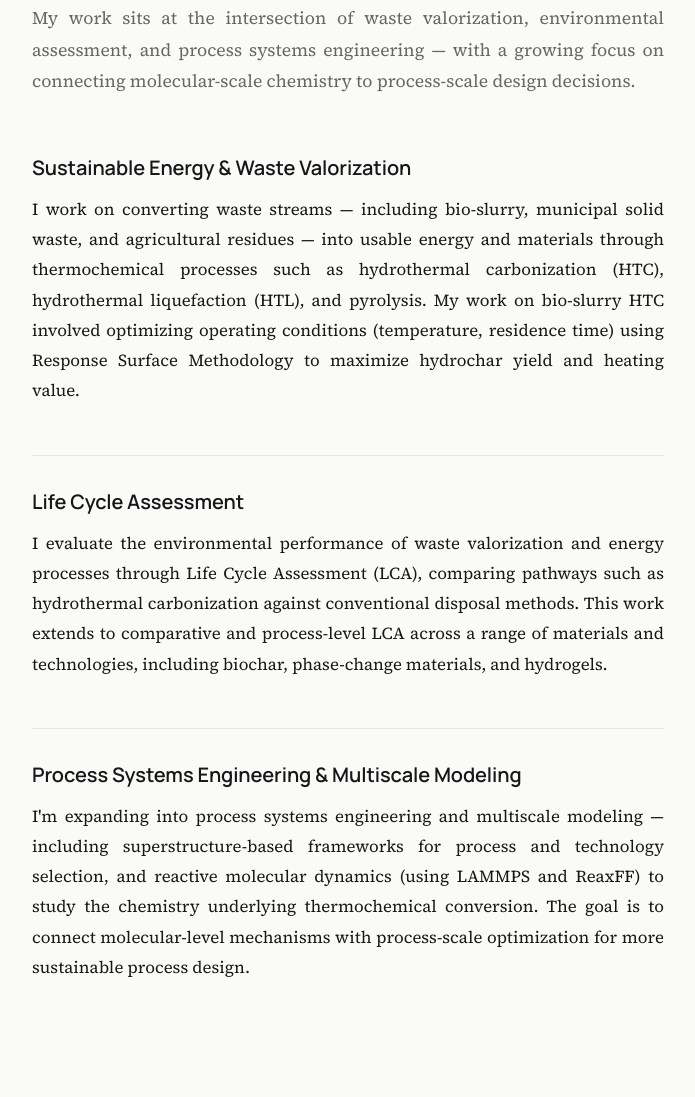
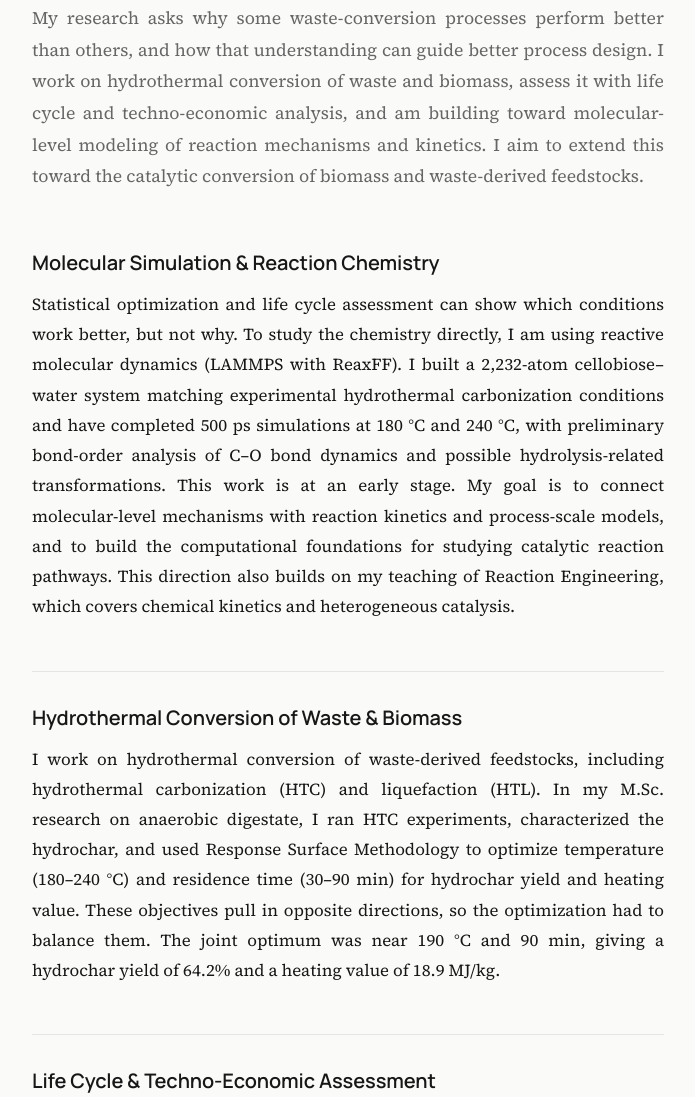
Before and after one commit to farhatul-abrar/farhatul.com, an Astro site: page /research in a window 1280 px wide. Shown: the part 183-1280 px from the top of the page, without its empty margins (292-987 px from the left). Built offline with nearby package versions, Linux system fonts and the light colour scheme; Astro itself is replaced by a stand-in of ours.

Commit message:
Reorder research page around molecular simulation direction

```diff
--- a/src/pages/research.astro
+++ b/src/pages/research.astro
@@ -4,52 +4,85 @@ import Layout from "../layouts/Layout.astro";
 
 <Layout
   title="Research | Md. Farhatul Abrar"
-  description="Research by Md. Farhatul Abrar on sustainable energy, waste valorization, life-cycle assessment, and process systems engineering."
+  description="Research by Md. Farhatul Abrar on reactive molecular simulation, hydrothermal conversion of waste and biomass, life-cycle assessment, and process systems engineering."
 >
   <main class="page">
     <h1>Research</h1>
 
     <p class="intro">
-      My work sits at the intersection of waste valorization, environmental
-      assessment, and process systems engineering — with a growing focus on
-      connecting molecular-scale chemistry to process-scale design
-      decisions.
+      My research asks why some waste-conversion processes perform better
+      than others, and how that understanding can guide better process
+      design. I work on hydrothermal conversion of waste and biomass, assess
+      it with life cycle and techno-economic analysis, and am building
+      toward molecular-level modeling of reaction mechanisms and kinetics. I
+      aim to extend this toward the catalytic conversion of biomass and
+      waste-derived feedstocks.
     </p>
 
     <section class="theme">
-      <h2>Sustainable Energy &amp; Waste Valorization</h2>
+      <h2>Molecular Simulation &amp; Reaction Chemistry</h2>
       <p>
-        I work on converting waste streams — including bio-slurry, municipal
-        solid waste, and agricultural residues — into usable energy and
-        materials through thermochemical processes such as hydrothermal
-        carbonization (HTC), hydrothermal liquefaction (HTL), and pyrolysis.
-        My work on bio-slurry HTC involved optimizing operating conditions
-        (temperature, residence time) using Response Surface Methodology to
-        maximize hydrochar yield and heating value.
+        Statistical optimization and life cycle assessment can show which
+        conditions work better, but not why. To study the chemistry
+        directly, I am using reactive molecular dynamics (LAMMPS with
+        ReaxFF). I built a 2,232-atom cellobiose&ndash;water system matching
+        experimental hydrothermal carbonization conditions and have completed
+        500 ps simulations at 180&nbsp;&deg;C and 240&nbsp;&deg;C, with
+        preliminary bond-order analysis of C&ndash;O bond dynamics and
+        possible hydrolysis-related transformations. This work is at an early
+        stage. My goal is to connect molecular-level mechanisms with reaction
+        kinetics and process-scale models, and to build the computational
+        foundations for studying catalytic reaction pathways. This direction
+        also builds on my teaching of Reaction Engineering, which covers
+        chemical kinetics and heterogeneous catalysis.
       </p>
     </section>
 
     <section class="theme">
-      <h2>Life Cycle Assessment</h2>
+      <h2>Hydrothermal Conversion of Waste &amp; Biomass</h2>
       <p>
-        I evaluate the environmental performance of waste valorization and
-        energy processes through Life Cycle Assessment (LCA), comparing
-        pathways such as hydrothermal carbonization against conventional
-        disposal methods. This work extends to comparative and
-        process-level LCA across a range of materials and technologies,
-        including biochar, phase-change materials, and hydrogels.
+        I work on hydrothermal conversion of waste-derived feedstocks,
+        including hydrothermal carbonization (HTC) and liquefaction (HTL). In
+        my M.Sc. research on anaerobic digestate, I ran HTC experiments,
+        characterized the hydrochar, and used Response Surface Methodology to
+        optimize temperature (180&ndash;240&nbsp;&deg;C) and residence time
+        (30&ndash;90&nbsp;min) for hydrochar yield and heating value. These
+        objectives pull in opposite directions, so the optimization had to
+        balance them. The joint optimum was near 190&nbsp;&deg;C and
+        90&nbsp;min, giving a hydrochar yield of 64.2% and a heating value of
+        18.9&nbsp;MJ/kg.
       </p>
     </section>
 
     <section class="theme">
-      <h2>Process Systems Engineering &amp; Multiscale Modeling</h2>
+      <h2>Life Cycle &amp; Techno-Economic Assessment</h2>
       <p>
-        I'm expanding into process systems engineering and multiscale
-        modeling — including superstructure-based frameworks for process
-        and technology selection, and reactive molecular dynamics (using
-        LAMMPS and ReaxFF) to study the chemistry underlying thermochemical
-        conversion. The goal is to connect molecular-level mechanisms with
-        process-scale optimization for more sustainable process design.
+        I use life cycle assessment (LCA) to compare conversion pathways and
+        identify their environmental hotspots. For anaerobic digestate, I
+        compared open dumping, land application, composting, and HTC, using
+        Monte Carlo simulation to test how uncertain inventory data affect
+        the ranking. HTC cut climate change impact by 70% relative to open
+        dumping. In a collaboration with Florida Institute of Technology, I
+        conducted the LCA component of a combined techno-economic and life
+        cycle study of hydrochar production from waste corn stover. It showed
+        40.7% lower greenhouse gas emissions than open-field burning and
+        identified the HTC reactor as the main hotspot. I have also
+        contributed LCA studies on municipal solid waste, phase-change
+        materials on biochar, and hydrogels.
+      </p>
+    </section>
+
+    <section class="theme">
+      <h2>Process Systems Engineering</h2>
+      <p>
+        I am interested in evaluating process configurations under competing
+        objectives. I have worked on process-network generation and modular
+        LCA for comparing production pathways, and on a framework for a
+        biorefinery process repository and superstructure generation to
+        support LCA-based decision making (in preparation). Earlier, I
+        modeled heat transfer and airflow in a natural-convection solar dryer
+        using CFD in OpenFOAM, which was my introduction to computational
+        modeling.
       </p>
     </section>
   </main>
```
